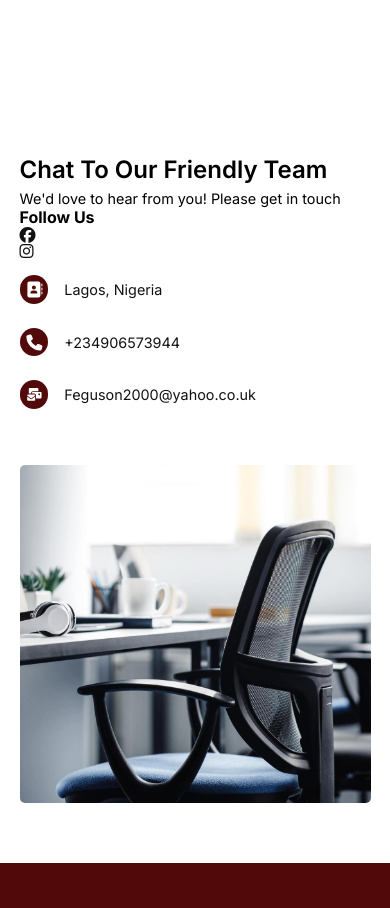
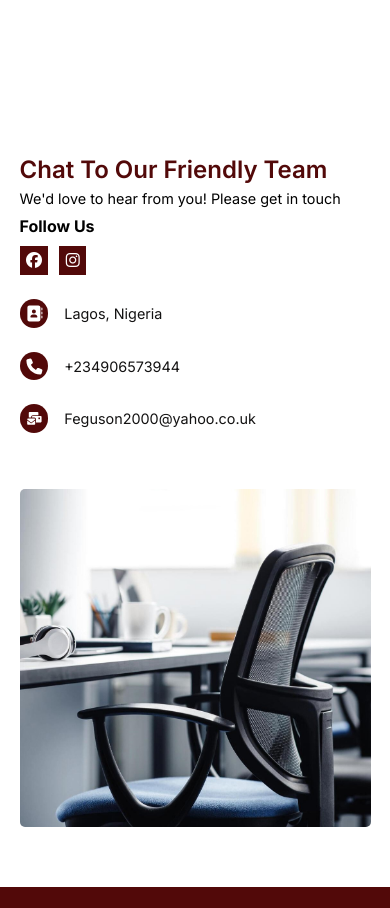
Before and after one commit to IfeomaBlessing/service, a React (Vite) app: page / in a window 390 px wide. Shown: the part 5380-6288 px from the top of the page. Built offline with nearby package versions, Linux system fonts and the light colour scheme.

Commit message:
responsive

```diff
--- a/src/Components/contact/Contact.jsx
+++ b/src/Components/contact/Contact.jsx
@@ -15,13 +15,19 @@ const Contact = () => {
           <div className="social">
             <h4>Follow Us</h4>
             <div className="social-icons">
-            <a href="https://api.whatsapp.com/send?phone=+2347033827430" target='_blank'rel="noreferrer">
+              <div>
+              <a href="https://api.whatsapp.com/send?phone=+2347033827430" target='_blank'rel="noreferrer">
                  <i class="fa-brands fa-facebook"></i>
-       </a>
+            </a>
+              </div>
 
-       <a href="https://www.linkedin.com/in/ifeoma-obodozie-1233241aa" target='_blank'rel="noreferrer">
-        <i class="fa-brands fa-instagram"></i>
+           <div>
+           <a href="https://www.linkedin.com/in/ifeoma-obodozie-1233241aa" target='_blank'rel="noreferrer">
+           <i class="fa-brands fa-instagram"></i>
         </a>
+           </div>
+
+
             </div>
           </div>
         </div>
--- a/src/Components/contact/cstyle.css
+++ b/src/Components/contact/cstyle.css
@@ -9,8 +9,13 @@
 
 .left h2{
     margin:1rem 0 0.4rem;
+    color:rgb(82, 9, 9);
 }
-.co, a{
+.social{
+    margin-top: 0.5rem;
+}
+.co,
+a, .social-icons{
     display:flex;
     align-items: center;
     color: rgb(19, 18, 18);
@@ -22,6 +27,19 @@
 .icon.con:hover{
     background:rgb(239, 192, 104);
         color:rgb(82, 9, 9);
+}
+.social{
+    margin-top:0.6rem;
+
+}
+.social-icons{
+    margin-top:0.6rem;
+}
+.social-icons a {
+    margin-right:0.7rem;
+    background:rgb(82, 9, 9);
+    color:white;
+    padding:0.4rem;
 }
 .bg{
     height:40vh;
@@ -36,7 +54,7 @@
 
 @media screen and (max-width:600px) {
     .left{
-        margin-bottom:1rem;
+        margin-bottom:1.5rem;
     }
 .left, .right{
     width:100%;
```
